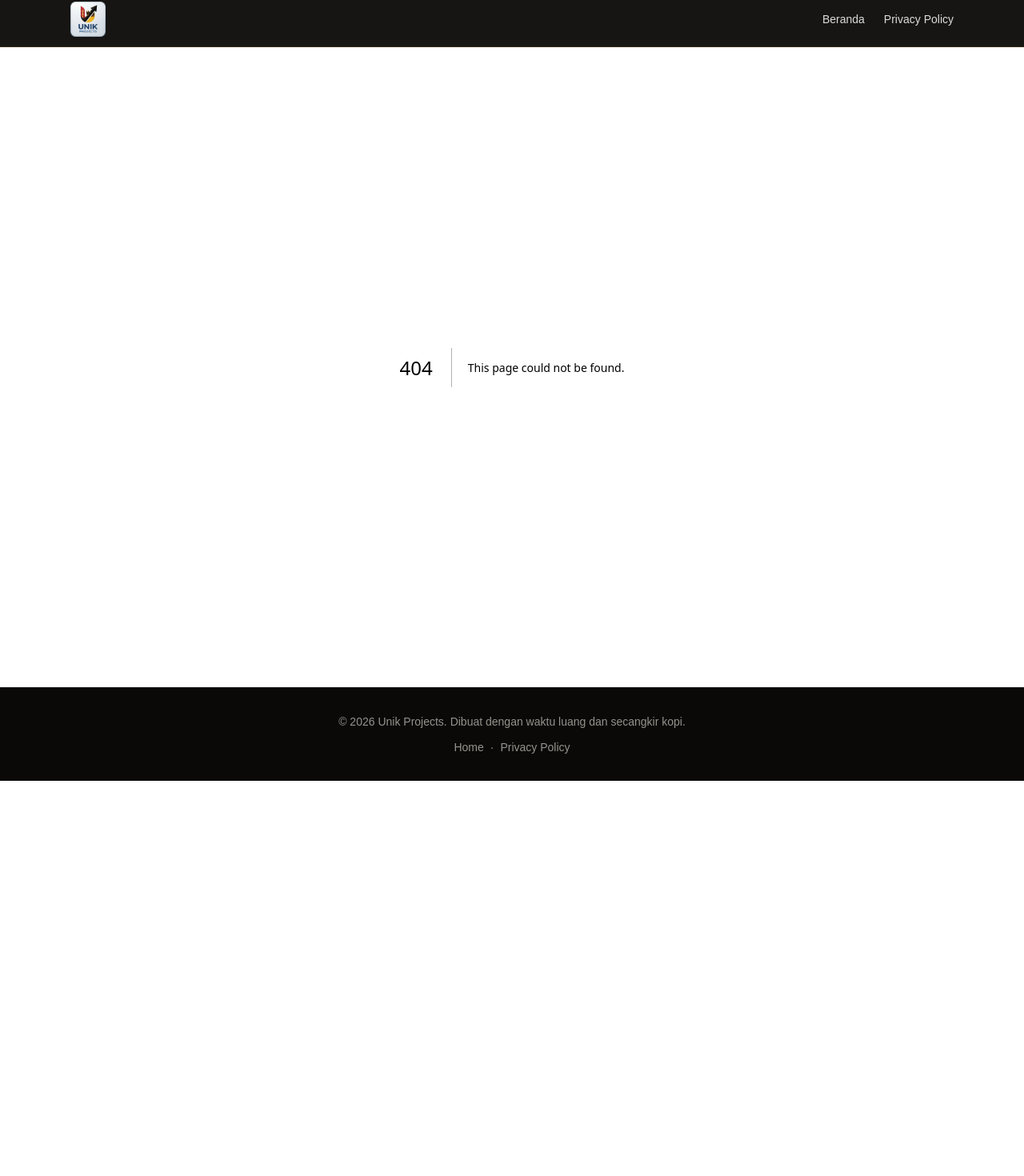
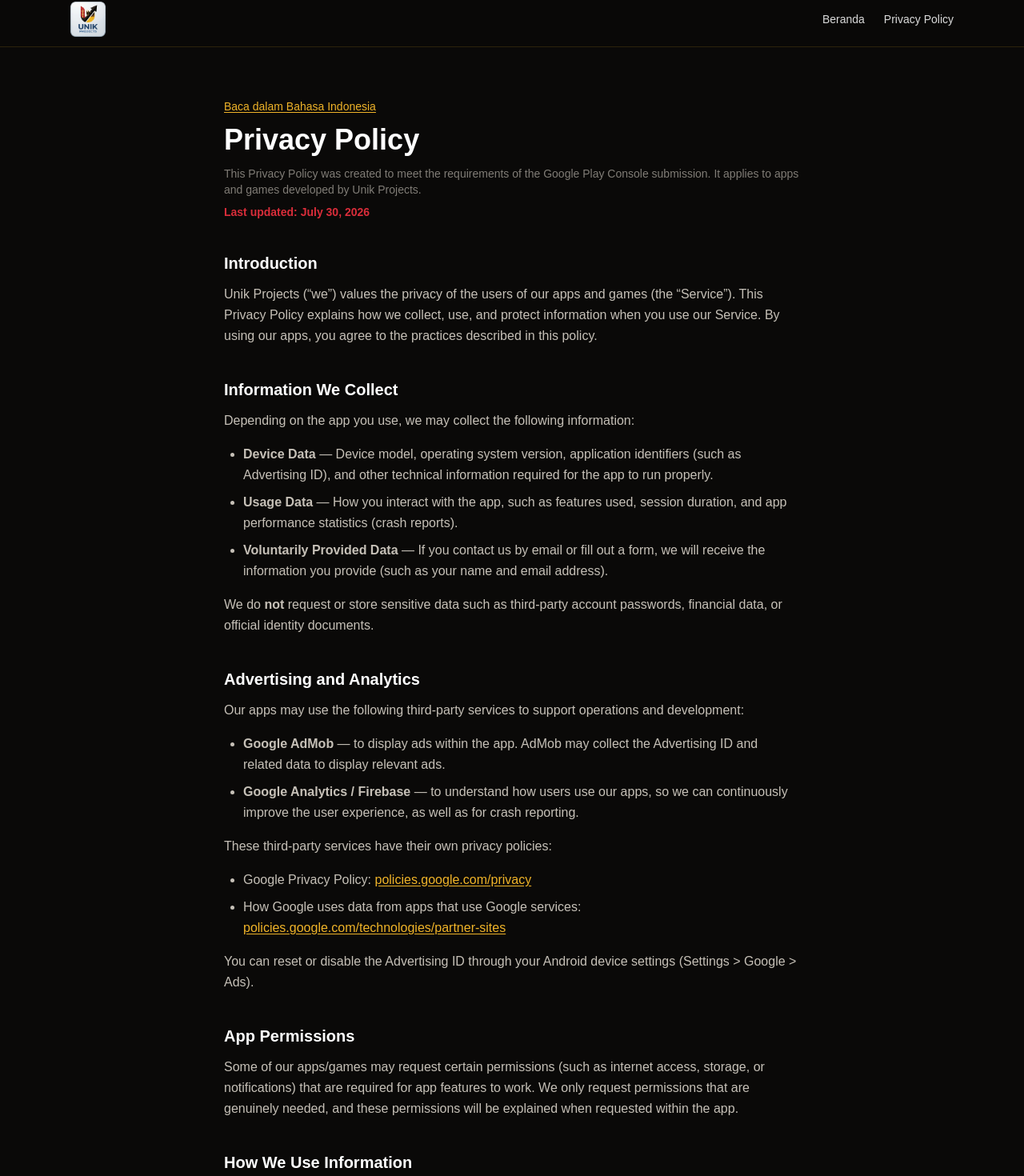
Before and after one commit to fajricpaix/unik-projects-landing, a Next.js app: page /privacy-policy/en in a window 1280 px wide. Before the commit this address had no page. Shown: the part 10-1480 px from the top of the page at 80% size. Before the commit the page ends 986 px from the top, so only its background shows below. Built offline with nearby package versions, Linux system fonts and the light colour scheme.

Commit message:
privacy polici inggris

```diff
--- /dev/null
+++ b/src/app/privacy-policy/en/page.tsx
@@ -0,0 +1,234 @@
+import type { Metadata } from "next";
+import Link from "next/link";
+
+export const metadata: Metadata = {
+  title: "Privacy Policy — Unik Projects",
+  description: "Privacy Policy for Unik Projects apps and games.",
+};
+
+function Section({
+  title,
+  children,
+}: {
+  title: string;
+  children: React.ReactNode;
+}) {
+  return (
+    <section className="mt-10">
+      <h2 className="text-xl font-bold text-white">{title}</h2>
+      <div className="mt-3 space-y-4 text-base leading-relaxed text-brand-ivory/80">
+        {children}
+      </div>
+    </section>
+  );
+}
+
+export default function PrivacyPolicyEn() {
+  return (
+    <article className="mx-auto max-w-3xl px-6 py-16">
+      <header>
+        <p className="text-sm">
+          <Link
+            href="/privacy-policy"
+            className="font-medium text-brand-gold underline underline-offset-2 hover:text-brand-gold/80"
+          >
+            Baca dalam Bahasa Indonesia
+          </Link>
+        </p>
+        <h1 className="mt-3 text-3xl font-extrabold text-white sm:text-4xl">
+          Privacy Policy
+        </h1>
+        <p className="mt-3 text-sm text-brand-ivory/50">
+          This Privacy Policy was created to meet the requirements of the
+          Google Play Console submission. It applies to apps and games
+          developed by Unik Projects.
+        </p>
+        <p className="mt-2 text-sm font-semibold text-brand-red">
+          Last updated: July 30, 2026
+        </p>
+      </header>
+
+      <Section title="Introduction">
+        <p>
+          Unik Projects (&ldquo;we&rdquo;) values the privacy of the users of
+          our apps and games (the &ldquo;Service&rdquo;). This Privacy
+          Policy explains how we collect, use, and protect information when
+          you use our Service. By using our apps, you agree to the practices
+          described in this policy.
+        </p>
+      </Section>
+
+      <Section title="Information We Collect">
+        <p>
+          Depending on the app you use, we may collect the following
+          information:
+        </p>
+        <ul className="list-disc space-y-2 pl-6">
+          <li>
+            <strong>Device Data</strong> — Device model, operating system
+            version, application identifiers (such as Advertising ID), and
+            other technical information required for the app to run
+            properly.
+          </li>
+          <li>
+            <strong>Usage Data</strong> — How you interact with the app,
+            such as features used, session duration, and app performance
+            statistics (crash reports).
+          </li>
+          <li>
+            <strong>Voluntarily Provided Data</strong> — If you contact us by
+            email or fill out a form, we will receive the information you
+            provide (such as your name and email address).
+          </li>
+        </ul>
+        <p>
+          We do <strong>not</strong> request or store sensitive data such as
+          third-party account passwords, financial data, or official
+          identity documents.
+        </p>
+      </Section>
+
+      <Section title="Advertising and Analytics">
+        <p>
+          Our apps may use the following third-party services to support
+          operations and development:
+        </p>
+        <ul className="list-disc space-y-2 pl-6">
+          <li>
+            <strong>Google AdMob</strong> — to display ads within the app.
+            AdMob may collect the Advertising ID and related data to display
+            relevant ads.
+          </li>
+          <li>
+            <strong>Google Analytics / Firebase</strong> — to understand how
+            users use our apps, so we can continuously improve the user
+            experience, as well as for crash reporting.
+          </li>
+        </ul>
+        <p>These third-party services have their own privacy policies:</p>
+        <ul className="list-disc space-y-2 pl-6">
+          <li>
+            Google Privacy Policy:{" "}
+            <a
+              href="https://policies.google.com/privacy"
+              className="font-medium text-brand-gold underline underline-offset-2 hover:text-brand-gold/80"
+              target="_blank"
+              rel="noopener noreferrer"
+            >
+              policies.google.com/privacy
+            </a>
+          </li>
+          <li>
+            How Google uses data from apps that use Google services:{" "}
+            <a
+              href="https://policies.google.com/technologies/partner-sites"
+              className="font-medium text-brand-gold underline underline-offset-2 hover:text-brand-gold/80"
+              target="_blank"
+              rel="noopener noreferrer"
+            >
+              policies.google.com/technologies/partner-sites
+            </a>
+          </li>
+        </ul>
+        <p>
+          You can reset or disable the Advertising ID through your Android
+          device settings (Settings &gt; Google &gt; Ads).
+        </p>
+      </Section>
+
+      <Section title="App Permissions">
+        <p>
+          Some of our apps/games may request certain permissions (such as
+          internet access, storage, or notifications) that are required for
+          app features to work. We only request permissions that are
+          genuinely needed, and these permissions will be explained when
+          requested within the app.
+        </p>
+      </Section>
+
+      <Section title="How We Use Information">
+        <p>The information collected is used to:</p>
+        <ul className="list-disc space-y-2 pl-6">
+          <li>Operate and maintain app functionality</li>
+          <li>Display relevant ads (if any)</li>
+          <li>Analyze and improve app performance and user experience</li>
+          <li>Fix bugs and technical issues</li>
+          <li>Respond to user questions or feedback</li>
+        </ul>
+        <p>
+          We do <strong>not sell</strong> users&rsquo; personal data to third
+          parties.
+        </p>
+      </Section>
+
+      <Section title="Children's Privacy">
+        <p>
+          Our Service is intended for a general audience, including teens
+          (age 13 and up). We do not knowingly collect personal data from
+          children under 13 without parental/guardian consent, in accordance
+          with Google Play Families policy and applicable child data
+          protection regulations. If you are a parent/guardian and become
+          aware that your child has provided personal data to us without
+          permission, please contact us so that the data can be deleted.
+        </p>
+      </Section>
+
+      <Section title="Data Security">
+        <p>
+          We implement reasonable security measures to protect the
+          information we collect. However, no method of data transmission
+          over the internet is 100% secure, so we cannot guarantee absolute
+          security.
+        </p>
+      </Section>
+
+      <Section title="Data Storage and Retention">
+        <p>
+          Collected data is stored for as long as necessary for the purposes
+          described in this policy, or as required by applicable law.
+        </p>
+      </Section>
+
+      <Section title="Your Rights">
+        <p>You have the right to:</p>
+        <ul className="list-disc space-y-2 pl-6">
+          <li>Request information about the data we hold about you</li>
+          <li>Request deletion of your personal data</li>
+          <li>
+            Opt out of the use of data for personalized advertising (via the
+            Advertising ID settings on your device)
+          </li>
+        </ul>
+        <p>
+          To exercise these rights, please contact us via the email below.
+        </p>
+      </Section>
+
+      <Section title="Changes to This Privacy Policy">
+        <p>
+          We may update this Privacy Policy from time to time. Changes will
+          be communicated by updating the &ldquo;Last updated&rdquo; date on
+          this page. We recommend that you review this page periodically.
+        </p>
+      </Section>
+
+      <Section title="Contact Us">
+        <p>
+          If you have any questions or feedback regarding this Privacy
+          Policy, please contact:
+        </p>
+        <p>
+          <strong>Unik Projects</strong>
+          <br />
+          Email:{" "}
+          <a
+            href="mailto:panggilsaya.fajri@gmail.com"
+            className="font-medium text-brand-gold underline underline-offset-2 hover:text-brand-gold/80"
+          >
+            panggilsaya.fajri@gmail.com
+          </a>
+        </p>
+      </Section>
+    </article>
+  );
+}
--- a/src/app/privacy-policy/page.tsx
+++ b/src/app/privacy-policy/page.tsx
@@ -1,4 +1,5 @@
 import type { Metadata } from "next";
+import Link from "next/link";
 
 export const metadata: Metadata = {
   title: "Privacy Policy — Unik Projects",
@@ -26,7 +27,15 @@ export default function PrivacyPolicy() {
   return (
     <article className="mx-auto max-w-3xl px-6 py-16">
       <header>
-        <h1 className="text-3xl font-extrabold text-white sm:text-4xl">
+        <p className="text-sm">
+          <Link
+            href="/privacy-policy/en"
+            className="font-medium text-brand-gold underline underline-offset-2 hover:text-brand-gold/80"
+          >
+            Read in English
+          </Link>
+        </p>
+        <h1 className="mt-3 text-3xl font-extrabold text-white sm:text-4xl">
           Kebijakan Privasi
         </h1>
         <p className="mt-3 text-sm text-brand-ivory/50">
```
